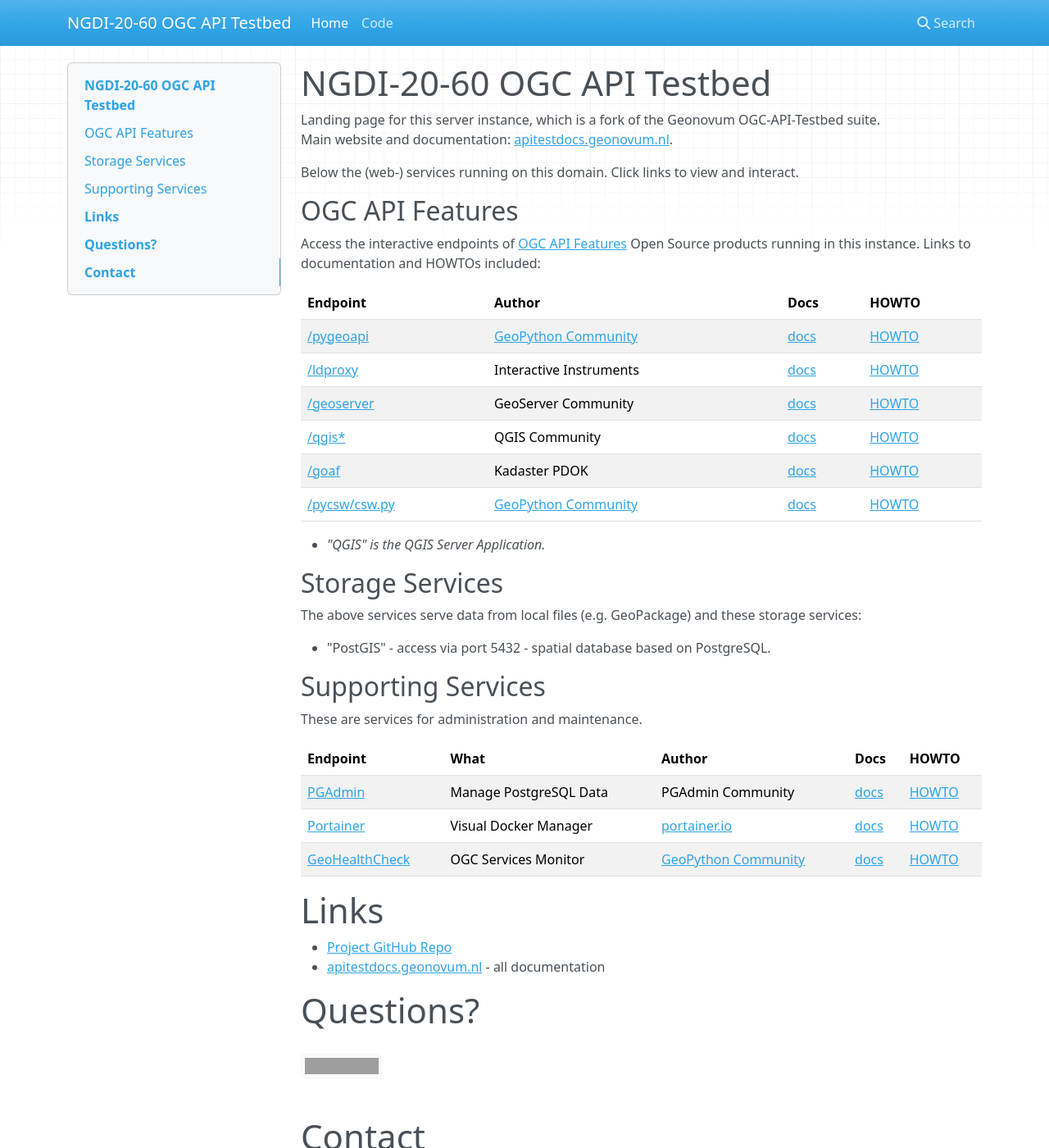
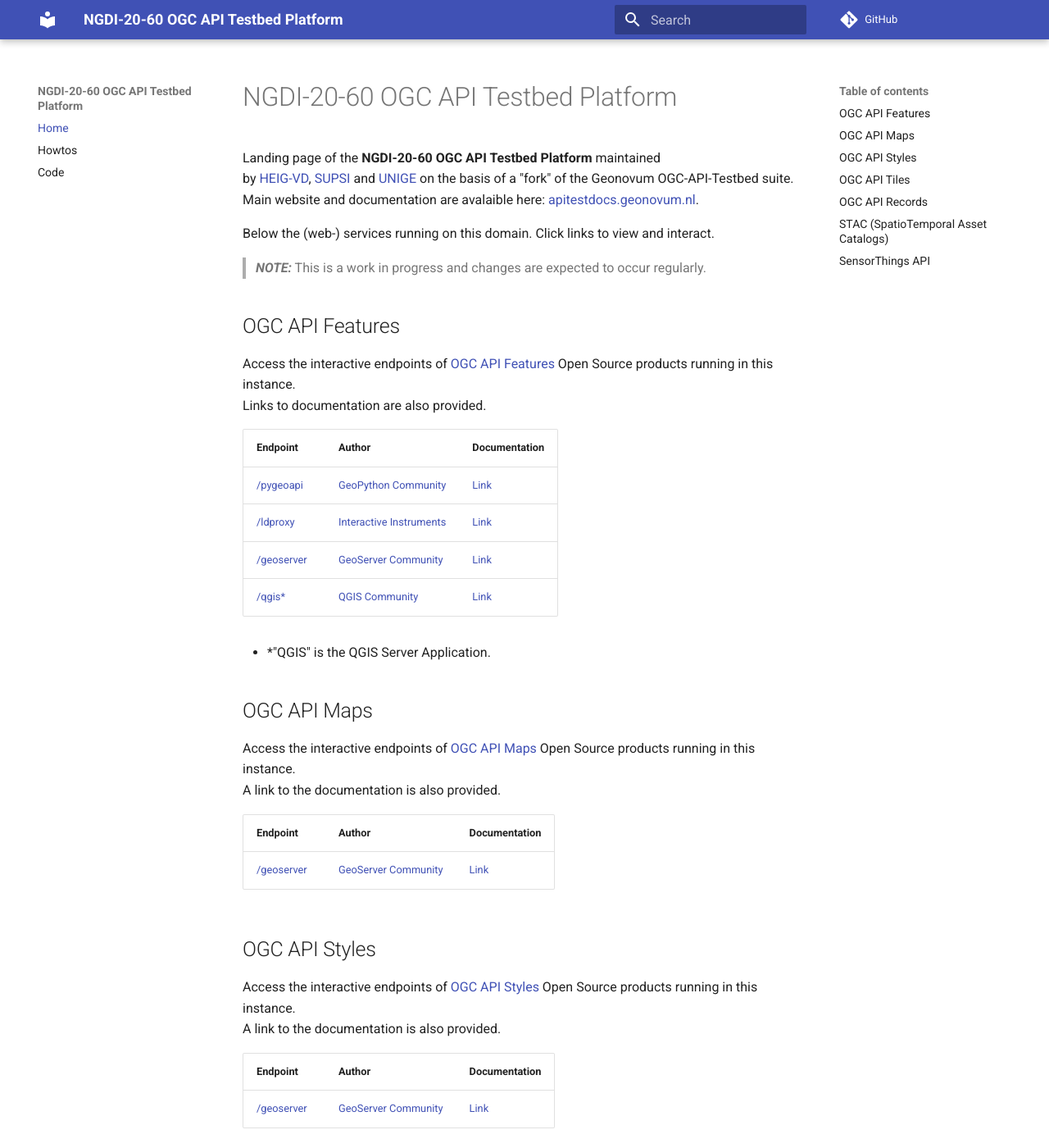
Before and after one commit to MediaComem/ogc-api-sandbox, an MkDocs documentation site: the page built from services/home/src/docs/index.md, in a window 1280 px wide and 1400 px high. Shown: the whole window at 82% size. Built offline with MkDocs 1.6.1 and Material for MkDocs 9.7.7, drawn with Linux system fonts in a browser that asks for light colours; nearby versions of some CDN libraries; comment, search, counter and statistics services are not loaded; some of the changed text lies outside the part shown; grey boxes are pictures that could not be loaded.

Commit message:
update mkdocs configuration file

```diff
--- a/services/home/src/docs/index.md
+++ b/services/home/src/docs/index.md
@@ -1,32 +1,95 @@
 ---
-title: NGDI-20-60 OGC API Testbed
+title: NGDI-20-60 OGC API Testbed Platform
 ---
 
-# NGDI-20-60 OGC API Testbed
+# NGDI-20-60 OGC API Testbed Platform
 
-Landing page for this server instance, which is a fork of the Geonovum OGC-API-Testbed suite.
-Main website and documentation: [apitestdocs.geonovum.nl](https://apitestdocs.geonovum.nl).
+Landing page of the **NGDI-20-60 OGC API Testbed Platform** maintained <br> by [HEIG-VD](https://heig-vd.ch/rad/instituts/mei/mediamaps), [SUPSI](https://www.supsi.ch/ist/servizi/geomatica.html) and [UNIGE](https://www.unige.ch/environnement/en/) on the basis of a "fork" of the Geonovum OGC-API-Testbed suite.
+Main website and documentation are avalaible here: [apitestdocs.geonovum.nl](https://apitestdocs.geonovum.nl).
 
 Below the (web-) services running on this domain. Click links to view and interact.
+
+> **_NOTE:_**  This is a work in progress and changes are expected to occur regularly.
 
 ## OGC API Features
 
 Access the interactive endpoints of [OGC API Features](https://ogcapi.ogc.org/features/)
-Open Source products running in this instance. Links to documentation and HOWTOs included:
+Open Source products running in this instance.
+<br>Links to documentation are also provided.
 
-| Endpoint | Author | Docs | HOWTO
-| --- | --- | --- | ---
-| [/pygeoapi](/pygeoapi) | [GeoPython Community](https://geopython.github.io/) | [docs](https://docs.pygeoapi.io/en/latest/) | [HOWTO](https://apitestdocs.geonovum.nl/howto/howto_pygeoapi/)
-| [/ldproxy](/ldproxy) | Interactive Instruments | [docs](https://interactive-instruments.github.io/ldproxy/) | [HOWTO](https://apitestdocs.geonovum.nl/howto/howto_ldproxy/)
-| [/geoserver](/geoserver/web) | GeoServer Community | [docs](https://docs.geoserver.org/latest/en/user/community/ogc-api/index.html) | [HOWTO](https://apitestdocs.geonovum.nl/howto/howto_geoserver/)
-| [/qgis*](/qgis/wfs3) | QGIS Community | [docs](https://www.qgis.org/) | [HOWTO](https://apitestdocs.geonovum.nl/howto/howto_qgis/)
-| [/goaf](/goaf?f=html) | Kadaster PDOK | [docs](https://github.com/PDOK/goaf) | [HOWTO](https://apitestdocs.geonovum.nl/howto/howto_goaf/)
-| [/pycsw/csw.py](/pycsw/csw.py/collections/metadata:main) | [GeoPython Community](https://geopython.github.io/) | [docs](https://docs.pycsw.org/en/latest/index.html) | [HOWTO](https://apitestdocs.geonovum.nl/howto/howto_pycsw/)
+| Endpoint | Author | Documentation |
+|--------|------|-------------|
+| [/pygeoapi](/pygeoapi) | [GeoPython Community](https://geopython.github.io/) | [Link](https://docs.pygeoapi.io/en/latest/)|
+| [/ldproxy](/ldproxy) | [Interactive Instruments](https://www.interactive-instruments.de/en/) | [Link](https://interactive-instruments.github.io/ldproxy/)|
+| [/geoserver](/geoserver/ogc/features) | [GeoServer Community](https://geoserver.org/) | [Link](https://docs.geoserver.org/latest/en/user/community/ogc-api/index.html)|
+| [/qgis*](/qgis/wfs3) | [QGIS Community](https://qgis.org/en/site/) | [Link](https://docs.qgis.org/3.22/en/docs/server_manual/services/ogcapif.html)|
+
+* *"QGIS" is the QGIS Server Application.
+<!-- * *[WMS endpoint of the R-Pod imagery](/qgis?SERVICE=WMS&VERSION=1.3.0&REQUEST=GetCapabilities) -->
+
+## OGC API Maps
+
+Access the interactive endpoints of [OGC API Maps](https://ogcapi.ogc.org/maps/)
+Open Source products running in this instance.
+<br>A link to the documentation is also provided.
+
+| Endpoint | Author | Documentation |
+|--------|------|-------------|
+| [/geoserver](/geoserver/ogc/maps) | [GeoServer Community](https://geoserver.org/) | [Link](https://docs.geoserver.org/latest/en/user/community/ogc-api/index.html)|
+
+## OGC API Styles
+
+Access the interactive endpoints of [OGC API Styles](https://ogcapi.ogc.org/styles/)
+Open Source products running in this instance.
+<br>A link to the documentation is also provided.
+
+| Endpoint | Author | Documentation |
+|--------|------|-------------|
+| [/geoserver](/geoserver/ogc/styles) | [GeoServer Community](https://geoserver.org/) | [Link](https://docs.geoserver.org/latest/en/user/community/ogc-api/index.html)|
+
+## OGC API Tiles
+
+Access the interactive endpoints of [OGC API Tiles](https://ogcapi.ogc.org/tiles/)
+Open Source products running in this instance.
+<br>A link to the documentation is also provided.
+
+| Endpoint | Author | Documentation |
+|--------|------|-------------|
+| [/geoserver](/geoserver/ogc/tiles) | [GeoServer Community](https://geoserver.org/) | [Link](https://docs.geoserver.org/latest/en/user/community/ogc-api/index.html)|
+
+## OGC API Records
+
+Access the interactive endpoints of [OGC API Records](https://ogcapi.ogc.org/records/)
+Open Source products running in this instance.
+<br>A link to the documentation is also provided.
+
+| Endpoint | Author | Documentation |
+|--------|------|-------------|
+| [/pygeoapi](/pygeoapi) | [GeoPython Community](https://geopython.github.io/) | [Link](https://docs.pygeoapi.io/)|
+
+## STAC (SpatioTemporal Asset Catalogs)
+
+Access the interactive endpoints of [STAC](https://stacspec.org/en)
+Open Source products running in this instance.
+<br>A link to the documentation is also provided.
+
+| Endpoint | Author | Documentation |
+|--------|------|-------------|
+| [STAC](https://explorer.swissdatacube.org/stac) | [Radiant Earth Foundation](https://www.radiant.earth/techresource/spatio-temporal-asset-catalog-stac/) | [Link](https://stacspec.org/en/tutorials/)|
+|[/pygeoapi](https://ogc.heig-vd.ch/pygeoapi/stac?f=html) | [GeoPython Community](https://geopython.github.io/) | [Link](https://docs.pygeoapi.io/)|
+
+## SensorThings API
+
+Access the interactive endpoints of [SensorThings API](https://www.ogc.org/standards/sensorthings)
+Open Source products running in this instance.
+<br>A link to the documentation is also provided.
+
+| Endpoint | Author | Documentation |
+|--------|------|-------------|
+| [SensorThings API](https://geoservice2.ist.supsi.ch/indg/frost/v1.1) | [Fraunhofer IOSB](https://www.iosb.fraunhofer.de/en/projects-and-products/frost-server.html) | [Link](https://fraunhoferiosb.github.io/FROST-Server/)|
 
 
-* *"QGIS" is the QGIS Server Application.*
-
-## Storage Services
+<!-- ## Storage Services
 
 The above services serve data from local files (e.g. GeoPackage) and these storage services:
 
@@ -50,7 +113,7 @@
 
 # Questions?
 
-[![Gitter](https://img.shields.io/gitter/room/Geonovum/ogc-api-testbed.svg?style=flat-square)](https://gitter.im/Geonovum/ogc-api-testbed)
+[![Gitter](https://img.shields.io/gitter/room/Geonovum/ogc-api-testbed.svg?style=flat-square)](https://gitter.im/Geonovum/ogc-api-testbed) -->
 
 # Contact
 [mediamaps](https://heig-vd.ch/rad/instituts/mei/mediamaps)
--- a/services/home/src/mkdocs.yml
+++ b/services/home/src/mkdocs.yml
@@ -1,4 +1,22 @@
-site_name: NGDI-20-60 OGC API Testbed
+site_name: NGDI-20-60 OGC API Testbed Platform
+site_description: "NGDI-20-60 OGC API Testbed Platform"
+site_author: HEIG-VD, SUPSI, UNIGE
+copyright: "&copy; 2022 HEIG-VD, SUPSI, UNIGE"
+site_url: https://ogc.heig-vd.ch
+repo_url: https://github.com/MediaComem/ogc-api-sandbox/
 nav:
     - Home: index.md
+    - Howtos: howtos.md
     - Code: https://github.com/MediaComem/ogc-api-sandbox/
+
+# use_directory_urls: true
+
+theme:
+  name: material
+  palette:
+      # See https://squidfunk.github.io/mkdocs-material/setup/changing-the-colors/#color-scheme
+      # Default is indigo (blue)
+      primary: indigo
+
+plugins:
+    - search
```
